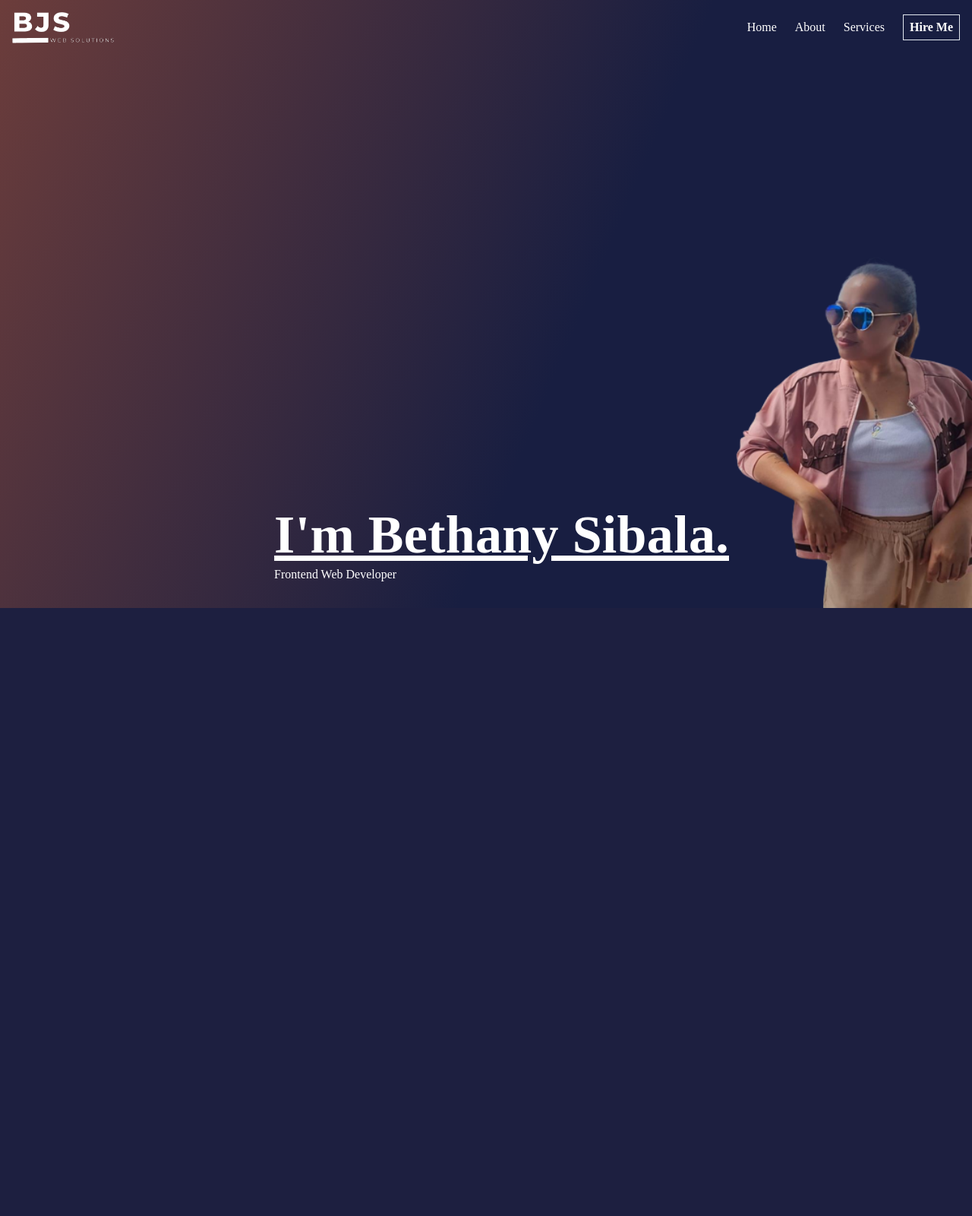
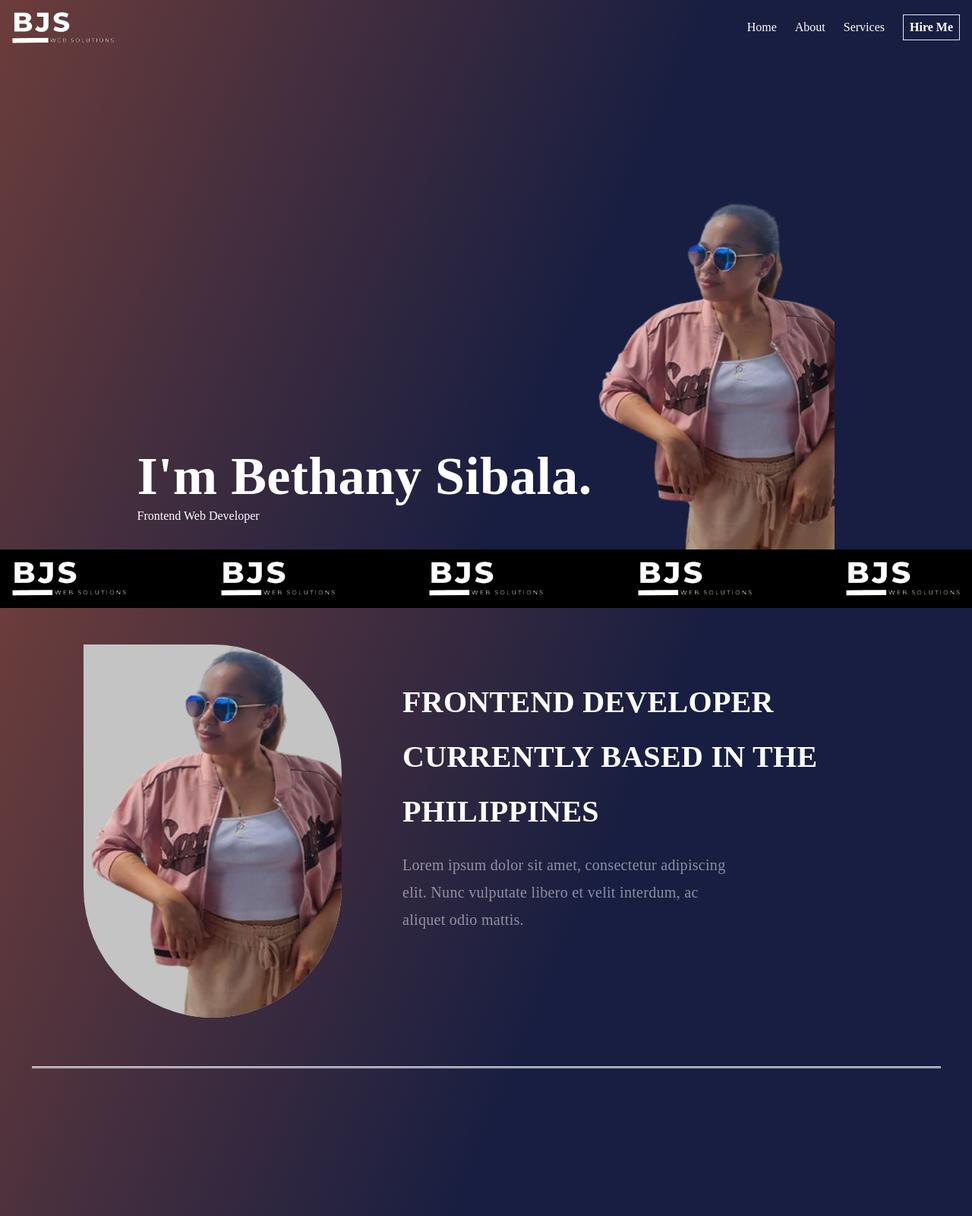
Before and after one commit to bethanysibs/portfolio, a PHP site: page / in a window 1280 px wide. Shown: the whole page at 76% size. Before the commit the page ends 800 px from the top, so only its background shows below. Run offline with PHP 8.4, Linux system fonts and the light colour scheme; style sheets or scripts are compiled from the project's sources.

Commit message:
section 2 done

```diff
--- a/index.php
+++ b/index.php
@@ -27,10 +27,10 @@
         </div>
     </nav>
     <!---->
-    <div class="h-screen flex items-end justify-end">
+    <div class="h-screen flex items-end justify-center">
         <div class="flex-col mb-8">
             <div>
-                <h1 class="name underline">I'm Bethany Sibala.</h1>
+                <h1 class="name">I'm Bethany Sibala.</h1>
             </div>
             <div>
                 <span>Frontend Web Developer</span>
@@ -40,10 +40,44 @@
             <img class="beth" src="assets/img/beth.png">
         </div>
     </div>
+    <!---->
+    <div class="h-20 bg-black flex p-4 justify-between">
+         <div class="github">
+            <img src="assets/img/logo-light.png" width="150px">
+        </div>
+         <div class="linkedin">
+            <img src="assets/img/logo-light.png" width="150px">
+        </div>
+          <div class="facebook">
+            <img src="assets/img/logo-light.png" width="150px">
+        </div>
+         <div class="icon">
+            <img src="assets/img/logo-light.png" width="150px">
+        </div>
+         <div class="icon">
+            <img src="assets/img/logo-light.png" width="150px">
+        </div>
+    </div>
+
 </div>
 
 
 <!--end of section 1-->
+<!--section 2-->
+<div class="h-screen homeBg flex flex-col items-center space-y-16">
+    <div class="flex mt-12 justify-center w-full space-x-20">
+        <div>
+            <img class="img2" src="assets/img/beth.png">
+        </div>
+        <div class="w-1/2 space-y-4 mt-10">
+            <h2 class="section2 uppercase">Frontend Developer currently based in the Philippines</h2>
+            <h4 class="text w-2/3">Lorem ipsum dolor sit amet, consectetur adipiscing elit. Nunc vulputate libero et velit interdum, ac aliquet odio mattis.</h4>
+        </div>
+    </div>
+    <hr>
+</div>
+
+
 
 </body>
 </html>
--- a/style/style.css
+++ b/style/style.css
@@ -38,8 +38,41 @@ h1.name {
   font-weight: 700;
   line-height: normal;
   letter-spacing: 0.3px;
+  font-family: "Playfair Display", serif;
+}
+
+h2.section2 {
+  color: #fff;
+  font-family: Playfair Display;
+  font-size: 40px;
+  font-style: normal;
+  font-weight: 700;
+  line-height: 180%; /* 90px */
+  letter-spacing: 0.3px;
+}
+
+h4.text {
+  color: rgba(255, 255, 255, 0.5);
+  font-family: Poppins;
+  font-size: 20px;
+  font-style: normal;
+  font-weight: 500;
+  line-height: 180%; /* 36px */
+  letter-spacing: 0.3px;
 }
 
 .beth {
   width: 320px;
 }
+
+.img2 {
+  width: 340px;
+  border-radius: 0px 300px 300px 300px;
+  background: #c4c4c4;
+}
+
+hr {
+  width: 1197.004px;
+  height: 2px;
+  background: rgba(255, 255, 255, 0.5);
+}
```
